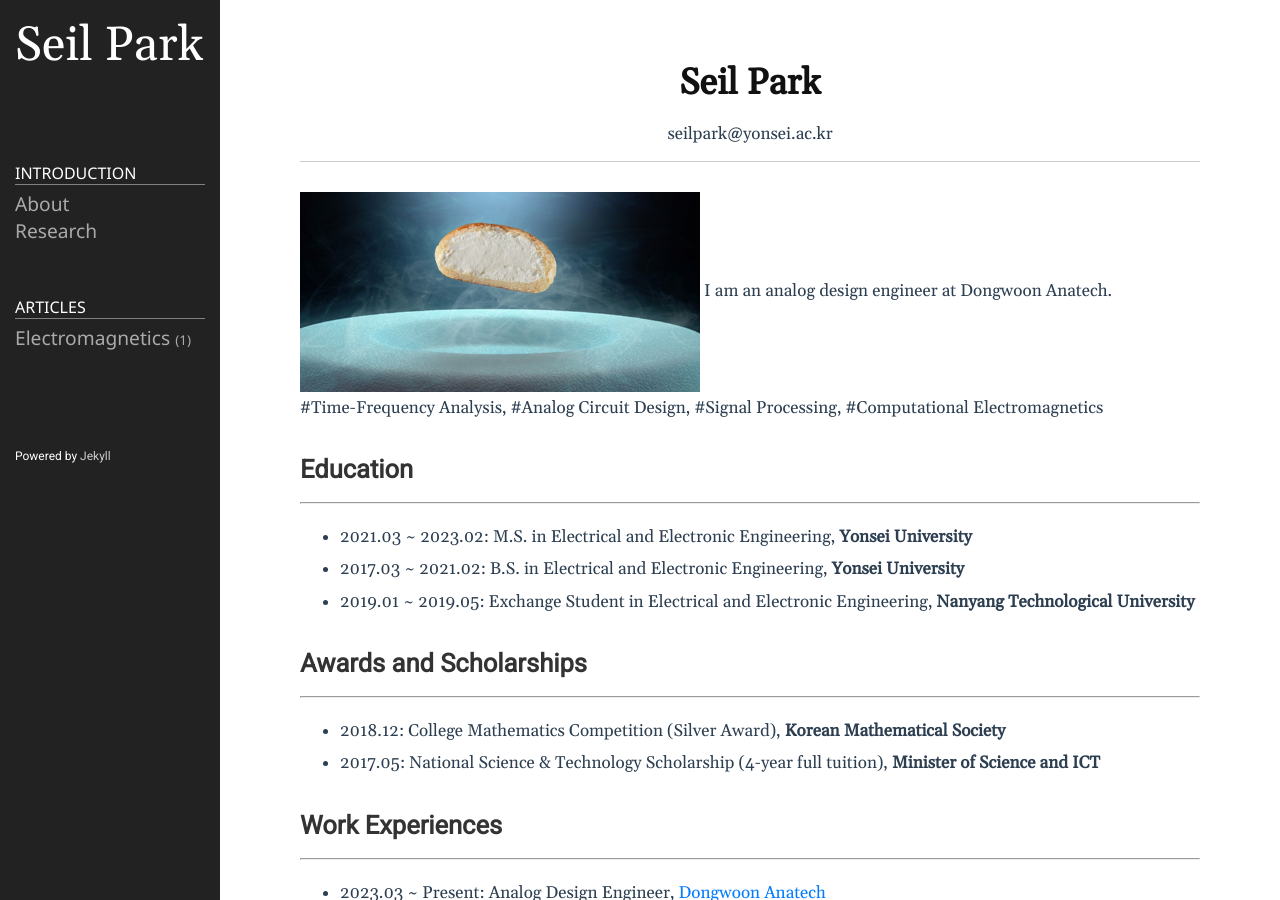
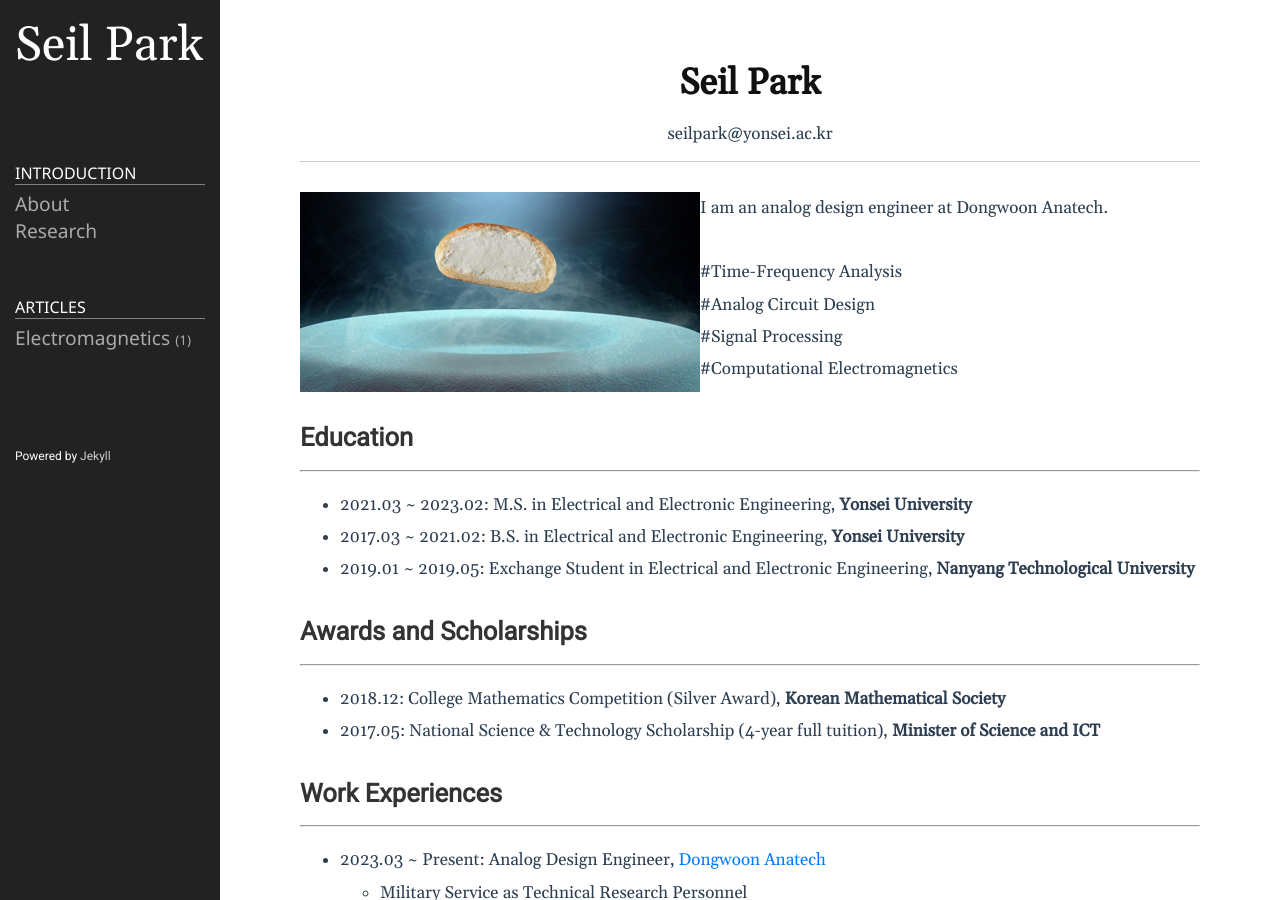
Before and after one commit to spark-yonsei/spark-yonsei.github.io, a Jekyll site: the page built from index.md, in a window 1280 px wide and 900 px high. Built offline with Jekyll 4.4.1, drawn with Linux system fonts in a browser that asks for light colours.

Commit message:
Update home.html

```diff
--- a/_includes/home.html
+++ b/_includes/home.html
@@ -7,12 +7,24 @@
 
   </header>
 
-  <p>
-    <img src="/public/img/IMG_9204.JPG" height=200 width=400 alt="my picture" style="vertical-align: middle;" />
-     I am an analog design engineer at Dongwoon Anatech.
-     <br>
-     #Time-Frequency Analysis, #Analog Circuit Design, #Signal Processing, #Computational Electromagnetics
-    </p>
+  <div>
+    <div style="float: left">
+        <img src="/public/img/IMG_9204.JPG" height=200 width=400 alt="my picture" style="vertical-align: middle;" />
+    </div>
+    <div>
+     I am an analog design engineer at Dongwoon Anatech.<br><br>
+     #Time-Frequency Analysis<br>
+     #Analog Circuit Design<br>
+     #Signal Processing<br>
+     #Computational Electromagnetics
+    </div>
+  </div>
+
+  <div style="clear:both">
+    <!-- <p>
+    Here goes the text content.
+    </p> -->
+  </div>
 
     <h2>Education</h2>
     <hr>
```
